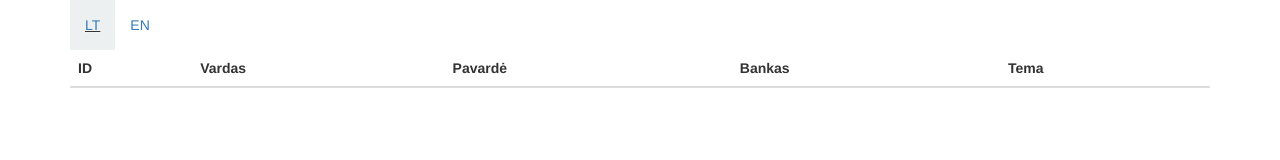
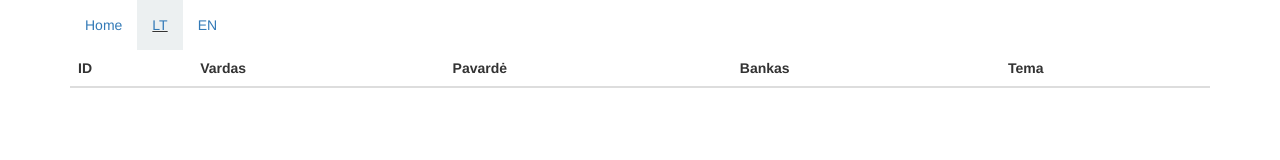
Before and after one commit to dovius/SwedbankRegistration, a plain HTML site: page src/main/resources/static/registrationInfo.html in a window 1280 px wide. Drawn offline with Linux system fonts and the light colour scheme; no server answers.

Commit message:
Deleted "activeClass" for Home button

```diff
--- a/src/main/resources/static/registrationInfo.html
+++ b/src/main/resources/static/registrationInfo.html
@@ -19,9 +19,9 @@
 <body>
 
 <div class="container">
-
     <nav class="nav">
         <ul class="nav navbar-nav">
+            <li id="Home"><a href="http://betaregistration-kirviai.rhcloud.com/" >Home</a></li>
             <li id="navLT" class="activeNav"><a href="#" onclick="changeLanguageToLt()">LT</a></li>
             <li id="navEN"><a href="#" onclick="changeLanguageToEng()">EN</a></li>
         </ul>
```
